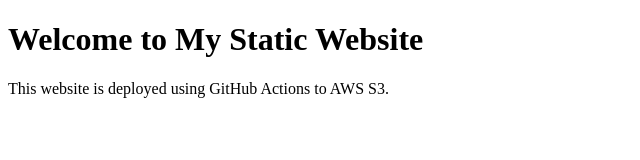
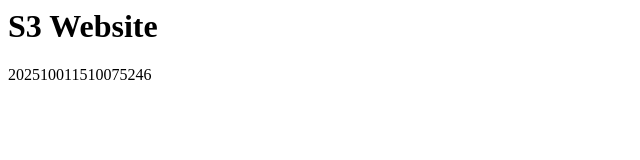
Before and after one commit to Alexander-M-rss/challenge04, a plain HTML site: page index.html in a window 1280 px wide. Shown: the whole page, without its empty margins (0-640 px from the left). Drawn offline with Linux system fonts and the light colour scheme.

Commit message:
Add index.html

```diff
--- a/index.html
+++ b/index.html
@@ -1,10 +1,9 @@
-<!DOCTYPE html>
 <html>
-<head>
-    <title>Static Website</title>
-</head>
-<body>
-    <h1>Welcome to My Static Website</h1>
-    <p>This website is deployed using GitHub Actions to AWS S3.</p>
-</body>
+  <head>
+    <title>S3 Website</title>
+  </head>
+  <body>
+    <h1>S3 Website</h1>
+    <p>202510011510075246</p>
+  </body>
 </html>
```
